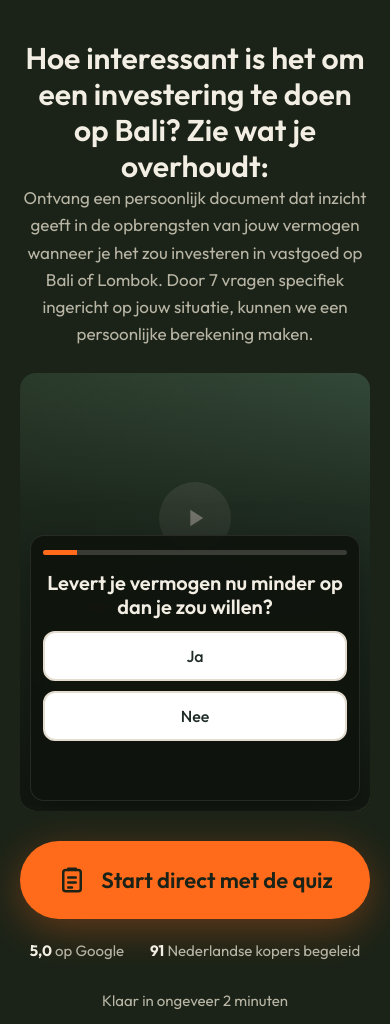
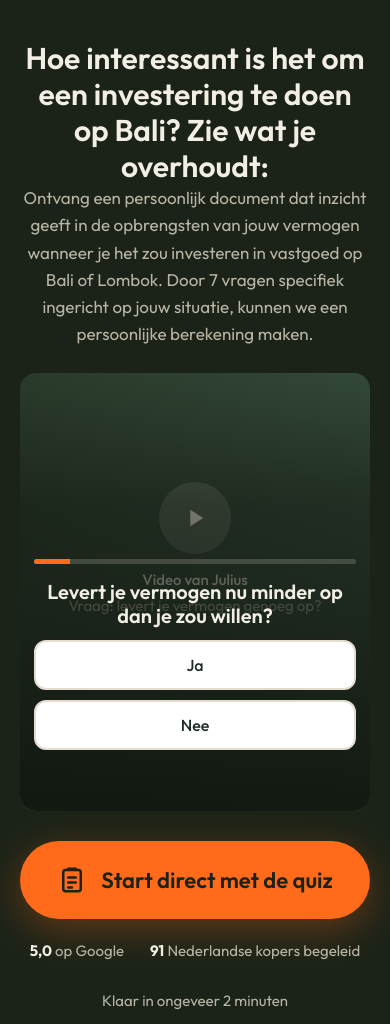
Before and after one commit to julius719/tbh-quiz, a plain HTML site: page index.html in a window 390 px wide. Shown: the part 73-1097 px from the top of the page. Drawn offline with Linux system fonts and the light colour scheme.

Commit message:
Revert "Solid dark panel behind quiz questions inside the video"
This reverts commit fa6630a6e78d3a49f8624769251354a32afeb7b7.

```diff
--- a/index.html
+++ b/index.html
@@ -59,7 +59,7 @@
   .vbar div{height:100%;width:0;background:var(--yellow);transition:width .25s linear}
   .quiz{position:absolute;inset:0;z-index:5;display:none;flex-direction:column;overflow:auto;padding:22px 26px 18px;text-align:left;background:linear-gradient(to bottom,rgba(15,20,13,0) 0%,rgba(15,20,13,.55) 30%,rgba(15,20,13,.93) 100%);animation:pop .2s}
   .quiz.on{display:flex}
-  .quiz .qin{margin-top:auto;width:100%;max-width:640px;margin-left:auto;margin-right:auto;background:rgba(15,20,13,.94);-webkit-backdrop-filter:blur(10px);backdrop-filter:blur(10px);border:1px solid rgba(243,238,227,.1);border-radius:16px;padding:18px 22px 16px;box-shadow:0 12px 40px rgba(0,0,0,.35)}
+  .quiz .qin{margin-top:auto}
   .player.tall .quiz{position:relative;min-height:var(--h)}
   .player.tall .quiz,.player.solid .quiz{background:rgba(15,20,13,.9)}
   .player.tall .qin{margin:auto 0}
@@ -193,8 +193,7 @@
     .vids{grid-template-columns:1fr 1fr;gap:10px}
     .row{grid-template-columns:1fr}
     .player{aspect-ratio:4/5}
-    .quiz{padding:18px 10px 10px}
-    .quiz .qin{padding:14px 12px 12px;border-radius:14px}
+    .quiz{padding:18px 14px 14px}
     .quiz .opt{padding:13px 14px;font-size:16px}
     .unmute{font-size:16px;padding:14px 18px;width:max-content;max-width:88%}
     .scen{grid-template-columns:1fr}
```
